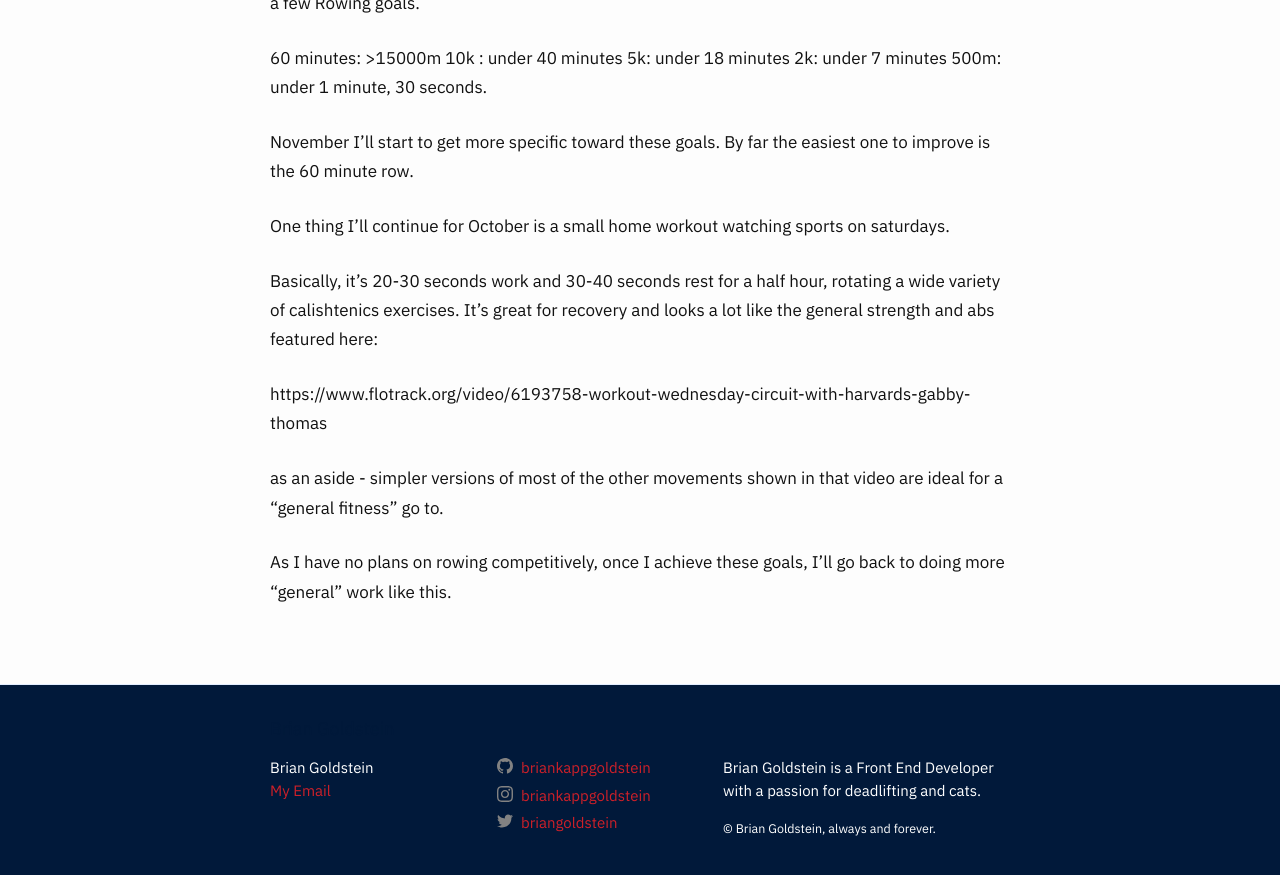
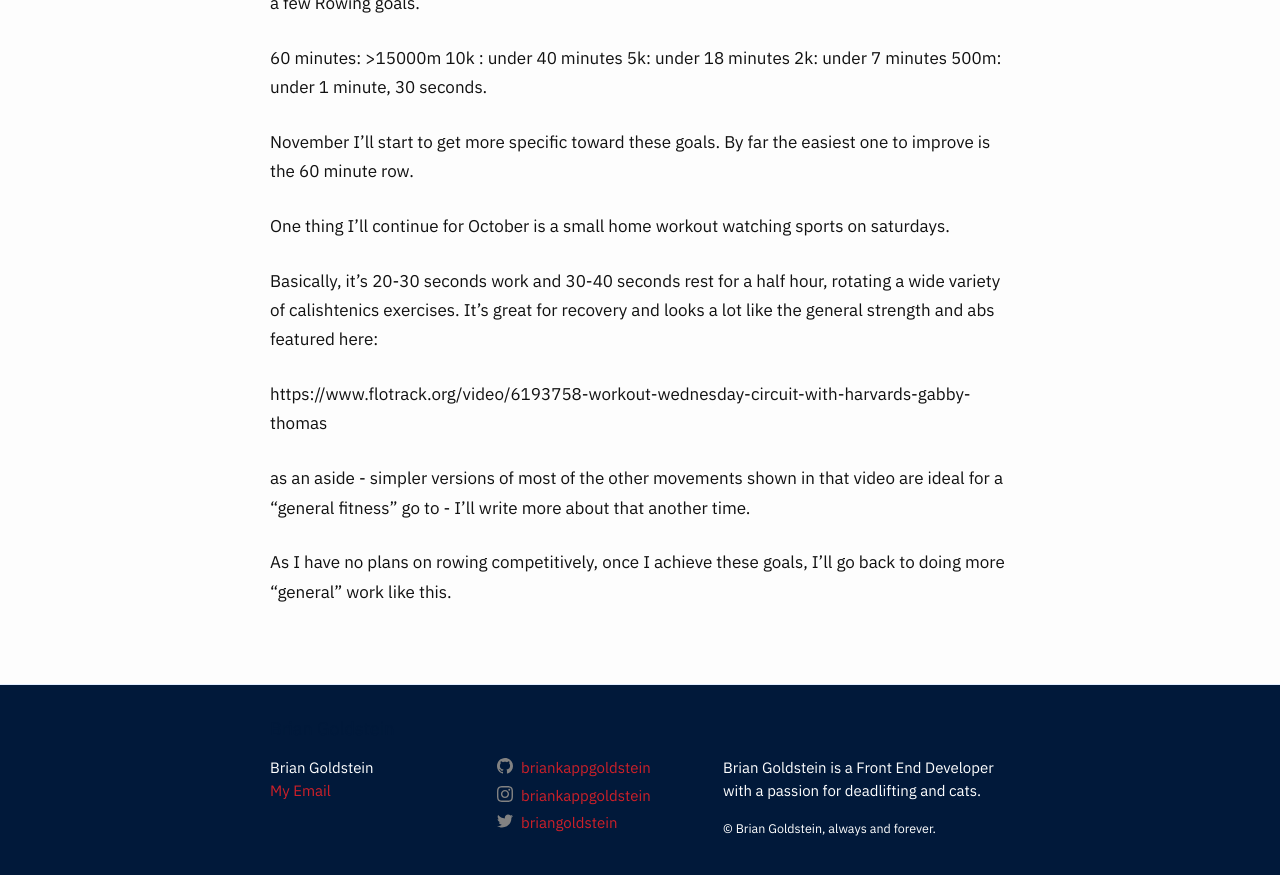
Before and after one commit to briankappgoldstein/new-site, a Jekyll site: the page built from _posts/2018-09-28-october-training-plan.md, in a window 1280 px wide and 900 px high, scrolled down 1043 px. Shown: the top 875 px of the window. Built offline with Jekyll 4.4.1, drawn with Linux system fonts in a browser that asks for light colours; our own code applies the rules of GitHub Pages for plain Markdown files.

Commit message:
training plan

```diff
--- a/_posts/2018-09-28-october-training-plan.md
+++ b/_posts/2018-09-28-october-training-plan.md
@@ -33,6 +33,6 @@ Basically, it's 20-30 seconds work and 30-40 seconds rest for a half hour, rotat
 
 https://www.flotrack.org/video/6193758-workout-wednesday-circuit-with-harvards-gabby-thomas
 
-as an aside - simpler versions of most of the other movements shown in that video are ideal for a "general fitness" go to.
+as an aside - simpler versions of most of the other movements shown in that video are ideal for a "general fitness" go to - I'll write more about that another time.
 
 As I have no plans on rowing competitively, once I achieve these goals, I'll go back to doing more "general" work like this.
```
